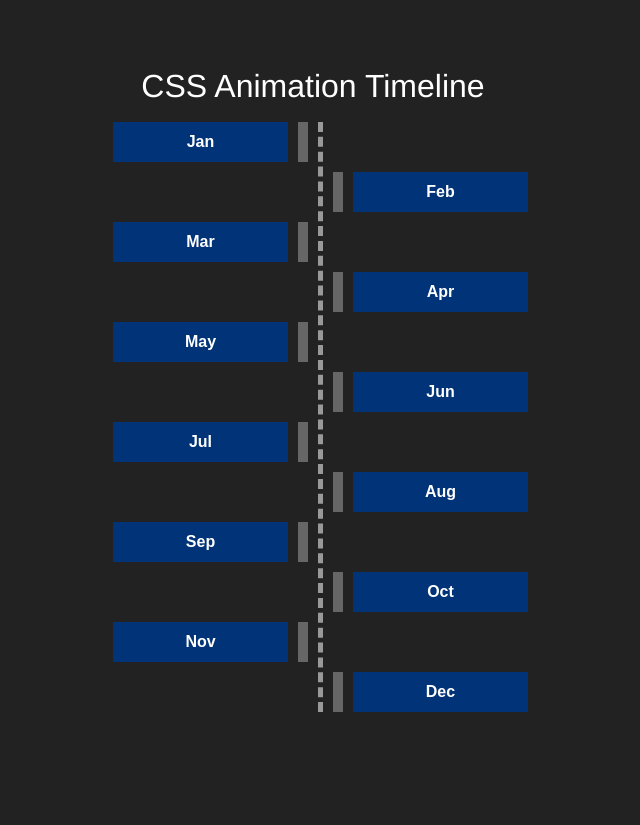
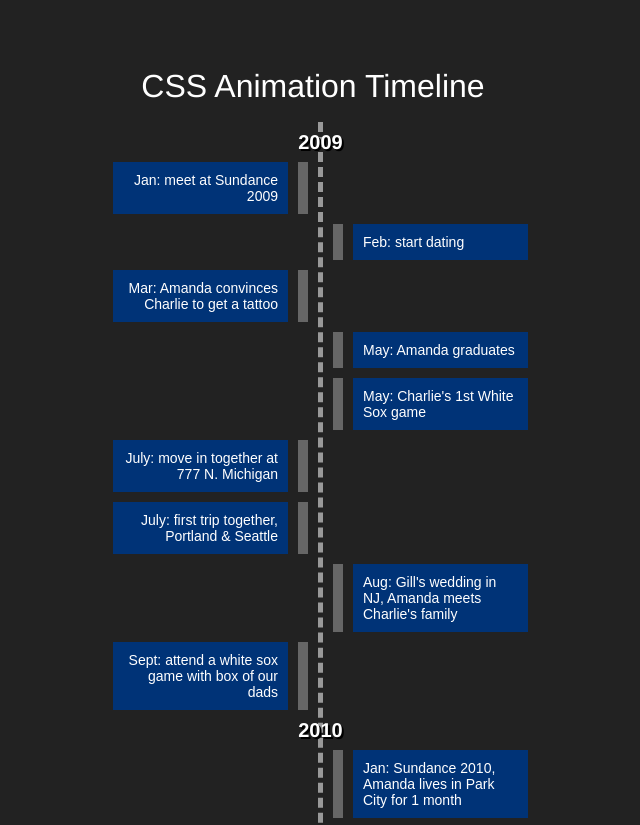
Before and after one commit to charliethomason/css-animation-timeline, a Next.js app: page / in a window 1280 px wide. Shown: the top 825 px of the page, without its empty margins (327-967 px from the left). Before the commit the page ends 800 px from the top, so only its background shows below. Built offline with nearby package versions, Linux system fonts and the light colour scheme.

Commit message:
added img fadeIn animation, added real content

```diff
--- a/components/event.js
+++ b/components/event.js
@@ -1,9 +1,10 @@
-export default function Event({ label, isActive, onClick }) {
+export default function Event({ label, img, alignRight, isActive, onClick }) {
+  const activeClass = isActive ? "active" : "";
   return (
-    <li className="event">
+    <li className={`event ${alignRight ? "align-right" : ""}`}>
       <button
         type="button"
-        className={`btn ${isActive ? "active" : ""}`}
+        className={`btn ${activeClass}`}
         onClick={onClick}
       >
         {label}
@@ -12,6 +13,7 @@ export default function Event({ label, isActive, onClick }) {
         <div className="circle-half left"></div>
         <div className="circle-half right"></div>
       </div>
+      {!!img && <img src={`/${img}.jpg`} alt={label} className={`img ${activeClass}`} />}
     </li>
   );
 }
--- a/components/timeline.js
+++ b/components/timeline.js
@@ -15,14 +15,20 @@ export default function Timeline() {
 
   return (
     <ul className="timeline">
-      {events.map(({ label, id }) => (
-        <Event
-          key={id}
-          label={label}
-          isActive={active === id}
-          onClick={() => handleClick(id)}
-        />
-      ))}
+      {events.map(evt => {
+        return evt.year ? (
+          <h2 key={evt.id} className="year">{evt.label}</h2>
+        ) : (
+          <Event
+            key={evt.id}
+            label={evt.label}
+            img={evt.img}
+            alignRight={evt.right}
+            isActive={active === evt.id}
+            onClick={() => handleClick(evt.id)}
+          />
+        )
+      })}
     </ul>
   );
 }
--- a/data/events.js
+++ b/data/events.js
@@ -1,50 +1,67 @@
 export const events = [
   {
-    label: "Jan",
-    id: "jan"
+    label: "2009",
+    id: "2009",
+    year: true
   },
   {
-    label: "Feb",
-    id: "feb"
+    label: "Jan: meet at Sundance 2009",
+    id: "jan09",
+    img: "running",
   },
   {
-    label: "Mar",
-    id: "mar"
+    label: "Feb: start dating",
+    id: "feb09",
+    img: "running",
+    right: true
   },
   {
-    label: "Apr",
-    id: "apr"
+    label: "Mar: Amanda convinces Charlie to get a tattoo",
+    id: "mar09"
   },
   {
-    label: "May",
-    id: "may"
+    label: "May: Amanda graduates",
+    id: "may09a",
+    right: true
   },
   {
-    label: "Jun",
-    id: "jun"
+    label: "May: Charlie's 1st White Sox game",
+    id: "may09b",
+    right: true
   },
   {
-    label: "Jul",
-    id: "jul"
+    label: "July: move in together at 777 N. Michigan",
+    id: "jul09a"
   },
   {
-    label: "Aug",
-    id: "aug"
+    label: "July: first trip together, Portland & Seattle",
+    id: "jul09b"
   },
   {
-    label: "Sep",
-    id: "sep"
+    label: "Aug: Gill's wedding in NJ, Amanda meets Charlie's family",
+    id: "aug09",
+    right: true
   },
   {
-    label: "Oct",
-    id: "oct"
+    label: "Sept: attend a white sox game with box of our dads",
+    id: "sep09"
   },
   {
-    label: "Nov",
-    id: "nov"
+    label: "2010",
+    id: "2010",
+    year: true
   },
   {
-    label: "Dec",
-    id: "dec"
+    label: "Jan: Sundance 2010, Amanda lives in Park City for 1 month",
+    id: "jan10",
+    right: true
+  },
+  {
+    label: "Mar: Charlie's 1st St Patrick's Day/Grandma Dina's bday with Amanda's family",
+    id: "mar10a"
+  },
+  {
+    label: "Mar: trip to New Orleans",
+    id: "mar10b"
   },
 ];
--- a/styles/_timeline.scss
+++ b/styles/_timeline.scss
@@ -9,17 +9,23 @@
   position: relative;
   right: 90px;
 }
+.year {
+  font-size: 20px;
+  font-weight: bold;
+  margin: 10px -200px 0 0;
+  text-align: center;
+  text-shadow: 2px 2px 0px $black;
+  width: 415px;
+}
 .btn {
   background: $blue;
   border: none;
   color: $white;
   cursor: pointer;
   display: block;
-  font-size: 16px;
-  font-weight: bold;
-  height: 40px;
-  padding: 0 10px;
-  text-align: center;
+  font-size: 14px;
+  padding: 10px;
+  text-align: left;
   transition: background .2s ease;
   width: 100%;
 
@@ -33,7 +39,7 @@
     display: none;
     right: 100%;
     position: absolute;
-    top: 20px;
+    top: calc(50% - 2px);
     width: 100px;
     animation: drawLine 2s linear forwards;
   }
@@ -51,9 +57,10 @@
   position: absolute;
   left: -199px;
   height: 100px;
-  top: -30px;
+  top: calc(50% - 50px);
   width: 100px;
-  transform: rotate(90deg);
+  transform: rotate(88deg);
+  z-index: 1;
 
   &-half {
     height: 100px;
@@ -96,6 +103,20 @@
     }
   }
 }
+.img {
+  border-radius: 50%;
+  display: block;
+  position: absolute;
+  opacity: 0;
+  left: -191px;
+  top: calc(50% - 46px);
+  height: 92px;
+  width: 92px;
+
+  &.active {
+    animation: fadeIn 2s linear forwards;
+  }
+}
 
 .event {
   margin: 10px 0 0;
@@ -103,17 +124,17 @@
   position: relative;
   width: 100%;
 
-  &:first-child {
-    margin-top: 0;
-  }
-
-  &:nth-child(odd) {
+  &:not(.align-right) {
     border-right: 10px solid $dark-grey;
     margin-right: 20px;
     padding-right: 10px;
+
+    .btn {
+      text-align: right;
+    }
   }
 
-  &:nth-child(even) {
+  &.align-right {
     border-left: 10px solid $dark-grey;
     padding-left: 10px;
     left: calc(100% + 15px);
@@ -126,7 +147,12 @@
     .circle {
       left: auto;
       right: -199px;
-      transform: rotate(-95deg);
+      transform: rotate(-93deg);
+    }
+
+    .img {
+      left: auto;
+      right: -191px;
     }
   }
 
@@ -137,13 +163,17 @@
 
 @keyframes drawLine {
   0% { width: 0px; }
-  33%, 100% { width: 100px; }
+  25%, 100% { width: 100px; }
 }
 @keyframes rotateRight {
-  0%, 33% { transform: rotate(-135deg); }
-  66%, 100% { transform: rotate(45deg); }
+  0%, 25% { transform: rotate(-135deg); }
+  50%, 100% { transform: rotate(45deg); }
 }
 @keyframes rotateLeft {
-  0%, 66% { transform: rotate(-135deg); }
-  100% { transform: rotate(45deg); }
+  0%, 50% { transform: rotate(-135deg); }
+  75%, 100% { transform: rotate(45deg); }
 }
+@keyframes fadeIn {
+  0%, 75% { opacity: 0; }
+  100% { opacity: 1 }
+}
```
Also changed, not shown: public/running.jpg (added).
